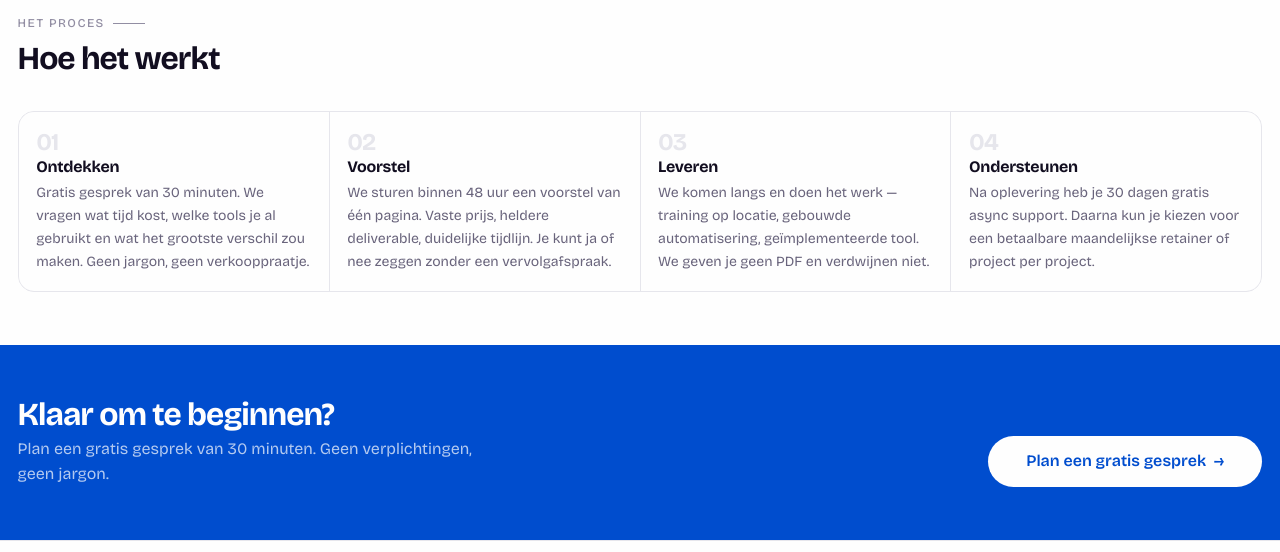
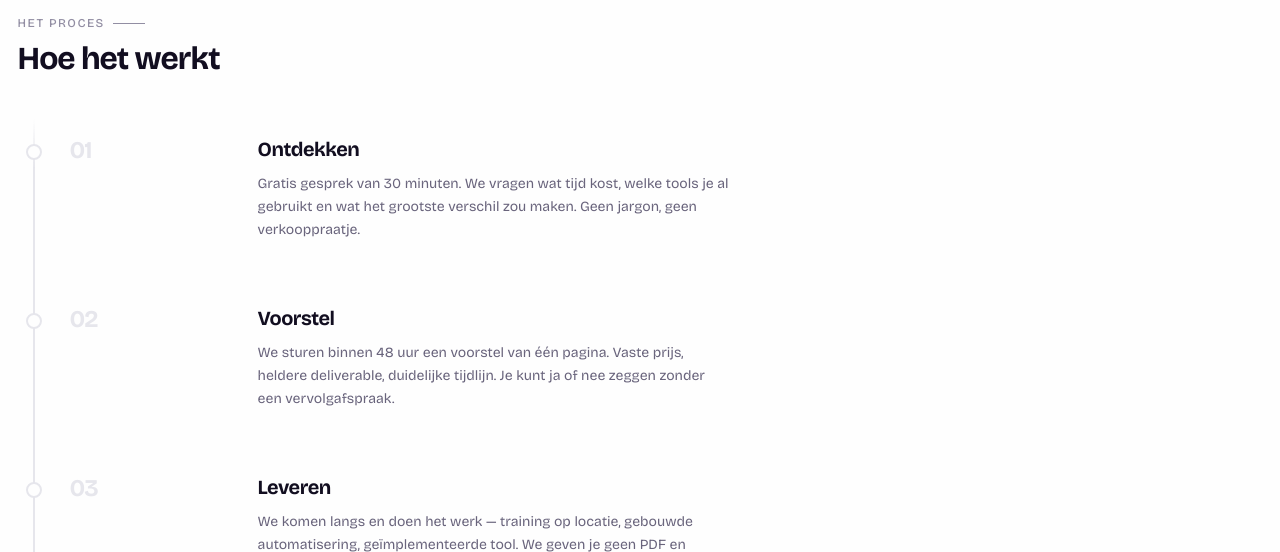
Before and after one commit to noekboy/Website_koen-Lars, a website: page index.html in a window 1280 px wide. Shown: the part 1790-2342 px from the top of the page. Drawn offline with nearby package versions, Linux system fonts and the light colour scheme.

Commit message:
Add scroll-animated timeline, sync CSS across all pages
- Replace 4-card process grid with vertical scroll-animated timeline
- Animated fill line grows as user scrolls through steps
- Dots activate as fill passes each entry
- Add font-feature-settings ss02, tap-highlight-color, missing spacing/color vars to all pages

Co-Authored-By: Claude Sonnet 4.6 <noreply@anthropic.com>

```diff
--- a/index.html
+++ b/index.html
@@ -864,6 +864,99 @@
       .btn-primary { padding: 0.5rem 1rem; }
       .hero-ctas { flex-direction: column; align-items: flex-start; }
       .hero-ctas a { width: 100%; justify-content: center; }
+    }
+
+    /* TIMELINE */
+    .timeline-container {
+      position: relative;
+      margin-top: var(--space-2xl);
+      max-width: 860px;
+    }
+    .timeline-track {
+      position: absolute;
+      left: 15px;
+      top: 8px;
+      bottom: 8px;
+      width: 2px;
+      background: linear-gradient(to bottom, transparent 0%, var(--color-lightgrey) 8%, var(--color-lightgrey) 92%, transparent 100%);
+      overflow: hidden;
+    }
+    .timeline-fill {
+      position: absolute;
+      inset-x: 0;
+      top: 0;
+      width: 100%;
+      height: 0;
+      background: linear-gradient(to bottom, var(--color-black) 0%, var(--color-grey) 100%);
+      border-radius: 2px;
+      will-change: height;
+    }
+    .timeline-item {
+      display: flex;
+      gap: 2.5rem;
+      padding: var(--space-xl) 0;
+    }
+    .timeline-item:first-child { padding-top: 0; }
+    .timeline-item:last-child { padding-bottom: 0; }
+    .timeline-left {
+      flex-shrink: 0;
+      display: flex;
+      align-items: flex-start;
+      gap: 1.25rem;
+      width: 200px;
+    }
+    .timeline-dot-col {
+      flex-shrink: 0;
+      width: 32px;
+      display: flex;
+      justify-content: center;
+      padding-top: 6px;
+    }
+    .timeline-dot {
+      width: 16px;
+      height: 16px;
+      border-radius: 50%;
+      background: var(--color-white);
+      border: 2px solid var(--color-lightgrey);
+      position: relative;
+      z-index: 1;
+      transition: border-color 0.3s ease;
+    }
+    .timeline-item.active .timeline-dot {
+      border-color: var(--color-black);
+    }
+    .timeline-step-num {
+      font-size: var(--display-font-m);
+      font-weight: 700;
+      color: var(--color-lightgrey);
+      letter-spacing: -0.04em;
+      line-height: 1;
+    }
+    .timeline-content {
+      flex: 1;
+      padding-bottom: var(--space-m);
+    }
+    .timeline-content h3 {
+      font-size: var(--display-font-s);
+      font-weight: 700;
+      letter-spacing: -0.025em;
+      line-height: 1.1;
+      color: var(--color-black);
+      margin-bottom: 0.75rem;
+    }
+    .timeline-content p {
+      font-size: var(--body-font-m);
+      color: var(--color-darkgrey);
+      line-height: 1.65;
+      max-width: 52ch;
+    }
+    @media (max-width: 768px) {
+      .timeline-left { width: auto; }
+      .timeline-step-num { font-size: var(--display-font-s); }
+      .timeline-item { gap: 1.25rem; }
+    }
+    @media (max-width: 640px) {
+      .timeline-step-num { display: none; }
     }
 
     /* Animations */
@@ -1253,50 +1346,65 @@
       <span class="nl">Hoe het werkt</span>
       <span class="en">How it works</span>
     </h2>
-    <div class="steps-grid">
-      <div class="step-card">
-        <span class="step-number">01</span>
-        <h3 class="step-title">
-          <span class="nl">Ontdekken</span>
-          <span class="en">Discover</span>
-        </h3>
-        <p class="step-body">
+    <div class="timeline-container" id="timeline-container">
+      <div class="timeline-track">
+        <div class="timeline-fill" id="timeline-fill"></div>
+      </div>
+      <!-- 01 -->
+      <div class="timeline-item">
+        <div class="timeline-left">
+          <div class="timeline-dot-col"><div class="timeline-dot"></div></div>
+          <span class="timeline-step-num">01</span>
+        </div>
+        <div class="timeline-content">
+          <h3><span class="nl">Ontdekken</span><span class="en">Discover</span></h3>
+          <p>
             <span class="nl">Gratis gesprek van 30 minuten. We vragen wat tijd kost, welke tools je al gebruikt en wat het grootste verschil zou maken. Geen jargon, geen verkooppraatje.</span>
             <span class="en">Free 30-minute call. We ask what's eating your time, what tools you already use, and what would make the biggest difference. No jargon, no sales pitch.</span>
           </p>
         </div>
-      <div class="step-card">
-        <span class="step-number">02</span>
-        <h3 class="step-title">
-          <span class="nl">Voorstel</span>
-          <span class="en">Propose</span>
-        </h3>
-        <p class="step-body">
+      </div>
+      <!-- 02 -->
+      <div class="timeline-item">
+        <div class="timeline-left">
+          <div class="timeline-dot-col"><div class="timeline-dot"></div></div>
+          <span class="timeline-step-num">02</span>
+        </div>
+        <div class="timeline-content">
+          <h3><span class="nl">Voorstel</span><span class="en">Propose</span></h3>
+          <p>
             <span class="nl">We sturen binnen 48 uur een voorstel van één pagina. Vaste prijs, heldere deliverable, duidelijke tijdlijn. Je kunt ja of nee zeggen zonder een vervolgafspraak.</span>
             <span class="en">We send a one-page proposal within 48 hours. Fixed price, clear deliverable, clear timeline. You can say yes or no without a follow-up meeting.</span>
           </p>
         </div>
-      <div class="step-card">
-        <span class="step-number">03</span>
-        <h3 class="step-title">
-          <span class="nl">Leveren</span>
-          <span class="en">Deliver</span>
-        </h3>
-        <p class="step-body">
+      </div>
+      <!-- 03 -->
+      <div class="timeline-item">
+        <div class="timeline-left">
+          <div class="timeline-dot-col"><div class="timeline-dot"></div></div>
+          <span class="timeline-step-num">03</span>
+        </div>
+        <div class="timeline-content">
+          <h3><span class="nl">Leveren</span><span class="en">Deliver</span></h3>
+          <p>
             <span class="nl">We komen langs en doen het werk — training op locatie, gebouwde automatisering, geïmplementeerde tool. We geven je geen PDF en verdwijnen niet.</span>
             <span class="en">We show up and do the work — on-site training, built automation, deployed tool. We don't hand over a PDF and disappear.</span>
           </p>
         </div>
-      <div class="step-card">
-        <span class="step-number">04</span>
-        <h3 class="step-title">
-          <span class="nl">Ondersteunen</span>
-          <span class="en">Support</span>
-        </h3>
-        <p class="step-body">
+      </div>
+      <!-- 04 -->
+      <div class="timeline-item">
+        <div class="timeline-left">
+          <div class="timeline-dot-col"><div class="timeline-dot"></div></div>
+          <span class="timeline-step-num">04</span>
+        </div>
+        <div class="timeline-content">
+          <h3><span class="nl">Ondersteunen</span><span class="en">Support</span></h3>
+          <p>
             <span class="nl">Na oplevering heb je 30 dagen gratis async support. Daarna kun je kiezen voor een betaalbare maandelijkse retainer of project per project.</span>
             <span class="en">After delivery, you have 30 days of free async support. After that, you can join a low-cost monthly retainer or reach out project by project.</span>
           </p>
+        </div>
       </div>
     </div>
   </div>
@@ -1615,6 +1723,45 @@
     }
   })();
   // ── END TERMINAL ────────────────────────────────────────────────────────────
+
+  // ── TIMELINE SCROLL ANIMATION ───────────────────────────────────────────────
+  (function() {
+    const container = document.getElementById('timeline-container');
+    const fill = document.getElementById('timeline-fill');
+    if (!container || !fill) return;
+
+    const items = container.querySelectorAll('.timeline-item');
+
+    function update() {
+      const rect = container.getBoundingClientRect();
+      const vh = window.innerHeight;
+      // Fill starts when top of container reaches 15% from top of viewport
+      // Fill ends when bottom of container reaches 55% of viewport
+      const start = rect.top - vh * 0.15;
+      const end = rect.bottom - vh * 0.55;
+      const range = end - start;
+      if (range <= 0) return;
+
+      const progress = Math.max(0, Math.min(1, -start / range));
+      fill.style.height = (progress * 100) + '%';
+
+      // Activate dots as fill passes them
+      items.forEach(item => {
+        const dot = item.querySelector('.timeline-dot');
+        const dotRect = dot.getBoundingClientRect();
+        const dotCenter = dotRect.top + dotRect.height / 2;
+        if (dotCenter < vh * 0.6) {
+          item.classList.add('active');
+        } else {
+          item.classList.remove('active');
+        }
+      });
+    }
+
+    window.addEventListener('scroll', update, { passive: true });
+    update();
+  })();
+  // ── END TIMELINE ─────────────────────────────────────────────────────────────
 </script>
 
 </body>
```
Also changed, not shown: about.html (+24 -19 lines), contact.html (+24 -19 lines), pricing.html (+24 -19 lines), services.html (+23 -19 lines). Lines whose indentation alone changed are shown as unchanged.
